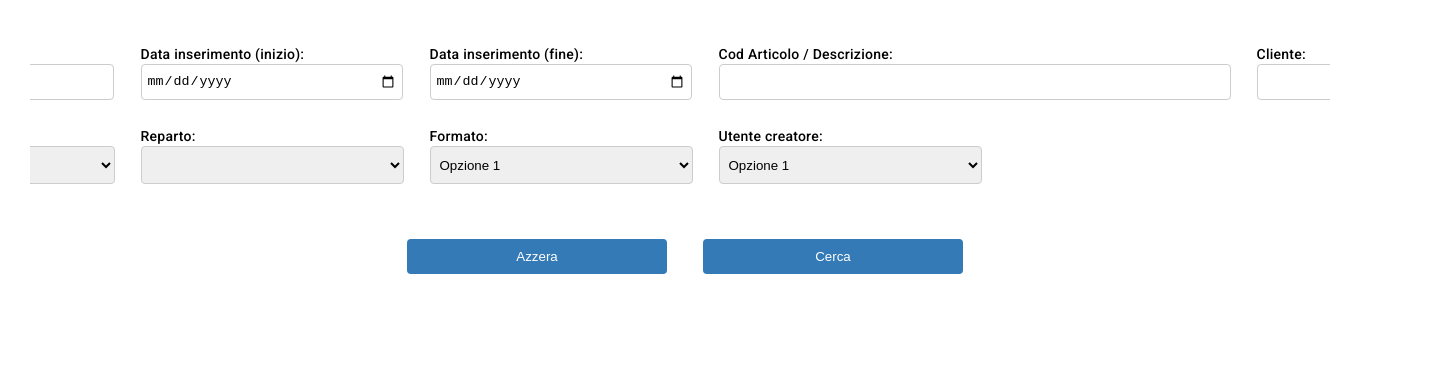
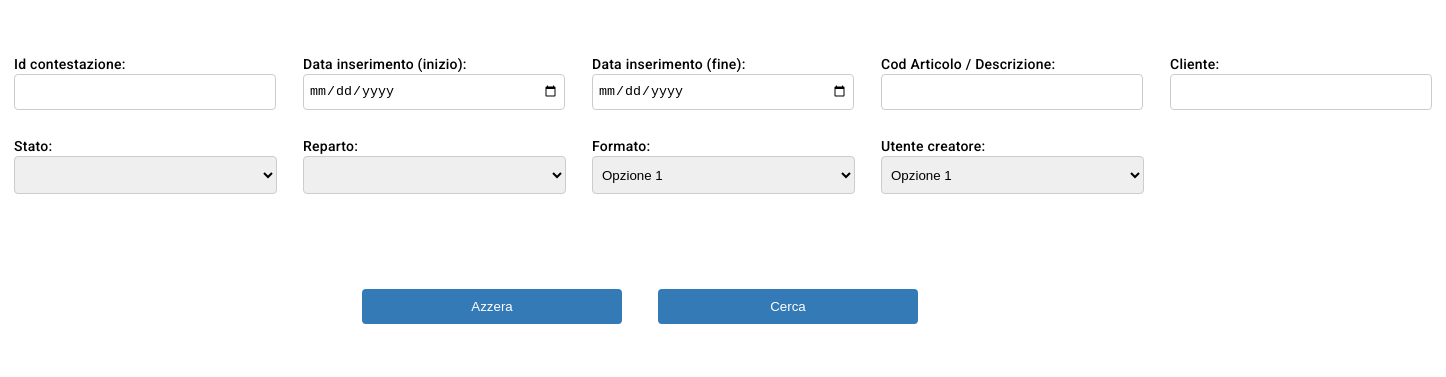
Before and after one commit to AlessandroCiroldi-Quix/Contestazioni_Ceramica, an Angular app in the folder src/main/Contestazioni_Ceramica_FE/: page / in a window 1280 px wide. Shown: the top 377 px of the page, 1446 px wide, since content can reach past the window. Built offline with nearby package versions, Linux system fonts and the light colour scheme; no server answers.

Commit message:
modificato css pagina form

```diff
--- a/src/main/Contestazioni_Ceramica_FE/src/app/form/form.component.scss
+++ b/src/main/Contestazioni_Ceramica_FE/src/app/form/form.component.scss
@@ -20,7 +20,7 @@
   margin-bottom: 1.25rem; /* Aggiunge 20 pixel di spazio tra la tabella e la fine della pagina */
   border-radius: 0.625rem;
   // margin-top: 20px;
-  overflow-x: hidden;
+  //overflow-x: hidden;
 
   th,
   td {
@@ -50,31 +50,31 @@
 
 //----------------------------------------------------------------
 //! SCSS per form
-tbody {
-  overflow-x: hidden;
-}
-form {
-  padding-right: 0.313rem;
-  padding-left: 0.938rem;
-  margin: 1.875rem;
-  width: 100%;
-  table-layout: fixed;
-  overflow-x: hidden;
-}
+// tbody {
+//   overflow-x: hidden;
+// }
+// form {
+//   padding-right: 0.313rem;
+//   padding-left: 0.938rem;
+//   margin: 1.875rem;
+//   width: 100%;
+//   table-layout: fixed;
+//   overflow-x: hidden;
+// }
 
-.id_cont,
-.data_inz,
-.data_fine,
-.cod_art,
-.cliente,
-.stato,
-.reparto,
-.formato,
-.utente_crtr,
-.pulsanti {
-  flex: 50%;
-  padding: 0rem;
-}
+// .id_cont,
+// .data_inz,
+// .data_fine,
+// .cod_art,
+// .cliente,
+// .stato,
+// .reparto,
+// .formato,
+// .utente_crtr,
+// .pulsanti {
+//   flex: 50%;
+//   padding: 0rem;
+// }
 $common-width: 15.625rem;
 $common-height: 1.5rem;
 
@@ -82,17 +82,16 @@ input[type="text"],
 input[type="date"] {
   width: $common-width;
   height: $common-height;
-  /* Add any other common styling for the input elements here */
 }
 
 .select {
   width: 16.438rem;
   height: 2.375rem;
 }
-
-.cod_art_input {
-  width: 31.25rem !important;
-}
+//per allungare il form di input della descrizione
+// .cod_art_input {
+//   width: 31.25rem !important;
+// }
 label {
   font-weight: 590; /* Imposta il grado di grassetto a 600 */
 }
@@ -104,9 +103,14 @@ select {
   border: 1px solid #ccc;
   border-radius: 0.25rem;
 }
+
+.form {
+  display: inline-block;
+  width: 100%;
+  margin: 40px;
+}
 //----------------------------------------------------------------
 //? SCSS per i pulsanti cerca e Azzera e crea
-//* SCSS per i pulsanti cerca e Azzera
 .pulsantiTab {
   display: flex;
   justify-content: center;
```
